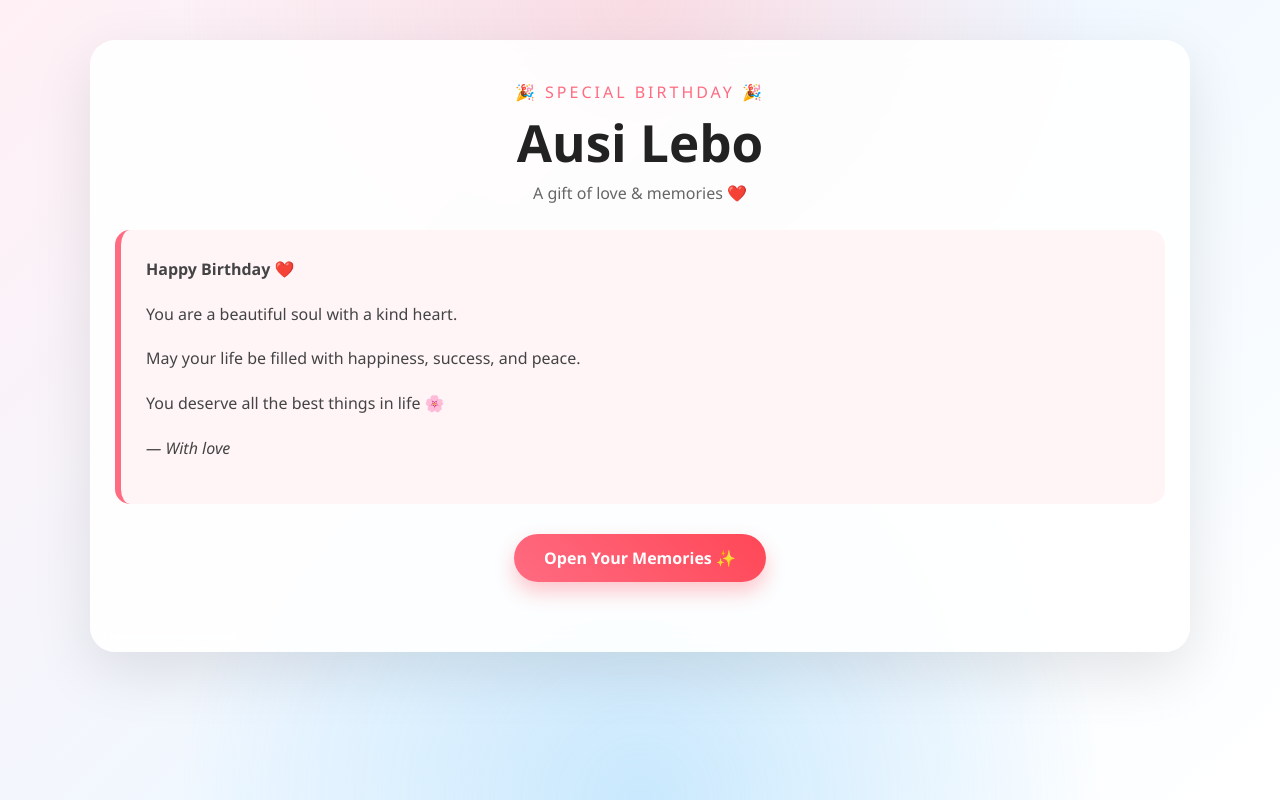
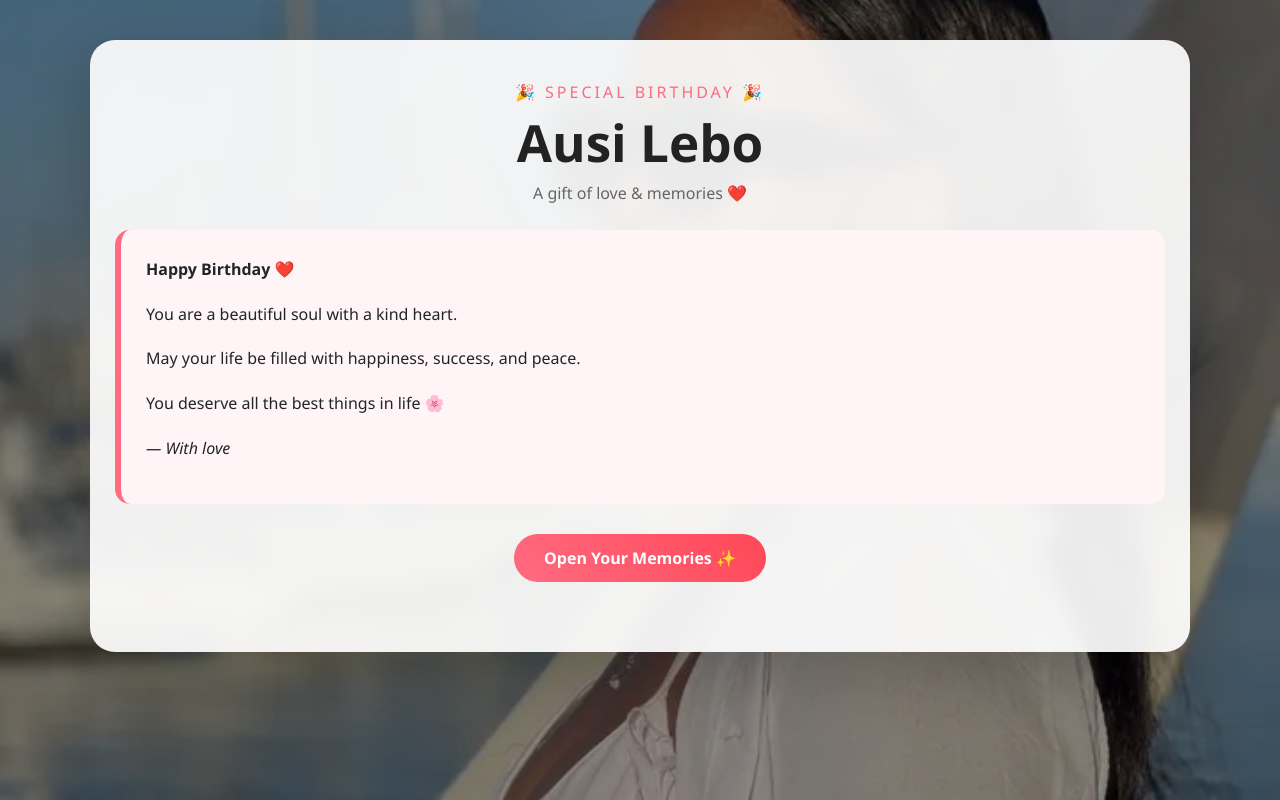
Before and after one commit to TumoTranzi/Ausi-Lebo, a website: page index.html in a window 1280 px wide. Drawn offline with nearby package versions, Linux system fonts and the light colour scheme.

Commit message:
Update index.html

```diff
--- a/index.html
+++ b/index.html
@@ -10,37 +10,42 @@
 
 <style>
 
+/* 🌸 BACKGROUND IMAGE */
 body{
     margin:0;
     font-family:'Poppins','Segoe UI',sans-serif;
-    background: linear-gradient(135deg,#fff0f5,#f0f8ff,#ffffff);
+
+    background-image: url("15.jpeg"); /* ✅ your background image */
+    background-size: cover;
+    background-position: center;
+    background-attachment: fixed;
+
     min-height:100vh;
     padding:40px 15px;
+    position:relative;
 }
 
-/* glow background */
+/* 🔥 dark overlay for readability */
 body::before{
     content:"";
     position:fixed;
     inset:0;
-    background: radial-gradient(circle at top,#ffb6c1 0%,transparent 45%),
-                radial-gradient(circle at bottom,#87cefa 0%,transparent 45%);
-    opacity:0.4;
+    background: rgba(0,0,0,0.45);
     z-index:-1;
 }
 
-/* main card */
+/* MAIN CARD */
 .container-card{
     max-width:1100px;
     margin:auto;
-    background:rgba(255,255,255,0.9);
+    background: rgba(255,255,255,0.92);
     border-radius:25px;
     padding:40px 25px;
-    box-shadow:0 20px 60px rgba(0,0,0,0.1);
-    backdrop-filter:blur(10px);
+    box-shadow:0 20px 60px rgba(0,0,0,0.2);
+    backdrop-filter: blur(10px);
 }
 
-/* titles */
+/* TITLES */
 .small-title{
     text-align:center;
     font-size:1rem;
@@ -61,17 +66,16 @@ body::before{
     margin-bottom:25px;
 }
 
-/* message box */
+/* MESSAGE */
 .message{
     background:#fff5f7;
     border-left:6px solid #ff6b81;
     padding:25px;
     border-radius:15px;
-    color:#444;
     line-height:1.8;
 }
 
-/* button */
+/* BUTTON */
 .reveal-btn{
     display:block;
     margin:30px auto;
@@ -82,14 +86,13 @@ body::before{
     color:white;
     font-weight:600;
     transition:0.3s;
-    box-shadow:0 10px 20px rgba(255,71,87,0.3);
 }
 
 .reveal-btn:hover{
     transform:scale(1.05);
 }
 
-/* gallery */
+/* GALLERY */
 .gallery{
     display:flex;
     flex-wrap:wrap;
@@ -97,37 +100,39 @@ body::before{
     gap:20px;
 }
 
-/* photo card */
+/* 🃏 CARD */
 .card{
     width:200px;
     border-radius:18px;
     overflow:hidden;
     background:white;
-    box-shadow:0 8px 20px rgba(0,0,0,0.08);
+    box-shadow:0 8px 20px rgba(0,0,0,0.1);
     opacity:0;
     animation:fadeUp 0.6s forwards;
     transition:0.3s;
 }
 
-/* 🔥 CARD HOVER EFFECT */
+/* 🃏 CARD HOVER */
 .card:hover{
     transform:translateY(-10px) scale(1.05);
-    box-shadow:0 15px 35px rgba(0,0,0,0.2);
+    box-shadow:0 20px 40px rgba(0,0,0,0.25);
 }
 
-/* 🔥 IMAGE HOVER EFFECT */
+/* 🖼️ IMAGE INSIDE CARD */
 .card img{
     width:100%;
     height:200px;
     object-fit:cover;
-    transition:0.4s ease;
+    transition:0.5s ease;
 }
 
+/* 🔥 IMAGE HOVER (ZOOM INSIDE CARD) */
 .card img:hover{
-    transform:scale(1.15);
+    transform:scale(1.25);
     filter:brightness(1.1);
 }
 
+/* TEXT */
 .card p{
     padding:10px;
     margin:0;
@@ -136,13 +141,13 @@ body::before{
     color:#555;
 }
 
-/* animation */
+/* ANIMATION */
 @keyframes fadeUp{
     from{opacity:0; transform:translateY(25px);}
     to{opacity:1; transform:translateY(0);}
 }
 
-/* mobile */
+/* MOBILE */
 @media(max-width:600px){
     .main-title{font-size:2.2rem;}
     .card{width:150px;}
@@ -199,6 +204,8 @@ for(let i=1;i<=15;i++){
 
     const img = document.createElement("img");
     img.src = `${i}.jpeg`;
+
+    // fallback image if missing
     img.onerror = () => img.src = "15.jpeg";
 
     const p = document.createElement("p");
```
